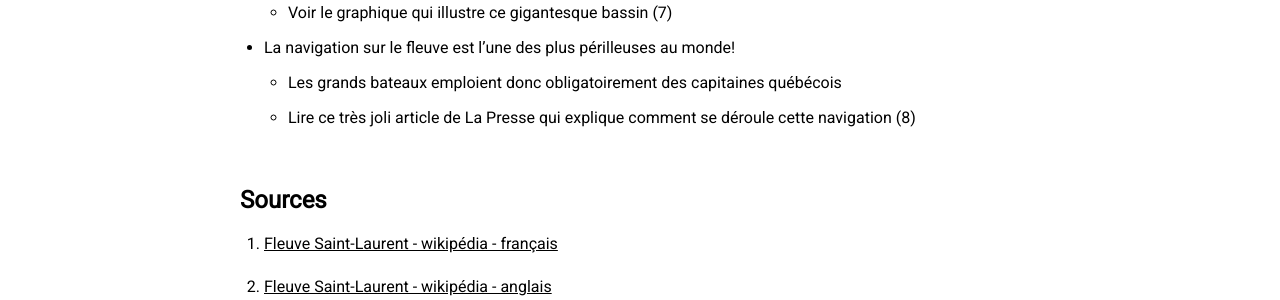
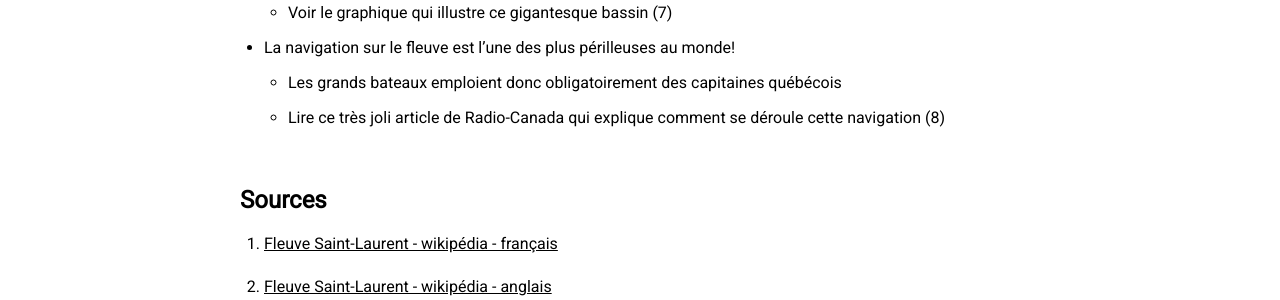
Before and after one commit to sylvainwhite/sylvain-white-dev, a Jekyll site: the page built from _posts/2023-08-26-FleuveSaintLaurent.md, in a window 1280 px wide and 900 px high, scrolled down 3050 px. Shown: the part 181-481 px from the top of the window. Built offline with Jekyll 4.4.1, drawn with Linux system fonts in a browser that asks for light colours; nearby versions of some CDN libraries.

Commit message:
Fix post FleuveSaiintLaurent

```diff
--- a/_posts/2023-08-26-FleuveSaintLaurent.md
+++ b/_posts/2023-08-26-FleuveSaintLaurent.md
@@ -63,7 +63,7 @@ Finalement, les deux wikipédia ont raison selon leur définition des limites du
     * Voir le graphique qui illustre ce gigantesque bassin (7)
 * La navigation sur le fleuve est l'une des plus périlleuses au monde!
     * Les grands bateaux emploient donc obligatoirement des capitaines québécois
-    * Lire ce très joli article de La Presse qui explique comment se déroule cette navigation (8)
+    * Lire ce très joli article de Radio-Canada qui explique comment se déroule cette navigation (8)
 
 <br/>
 ## Sources
```
